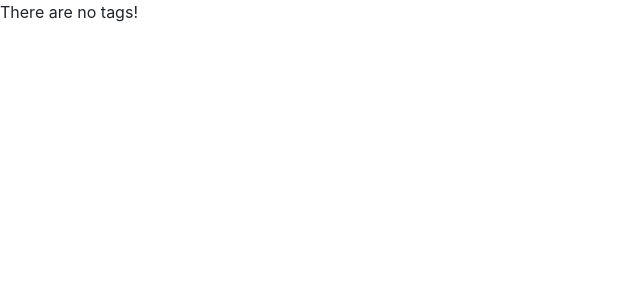
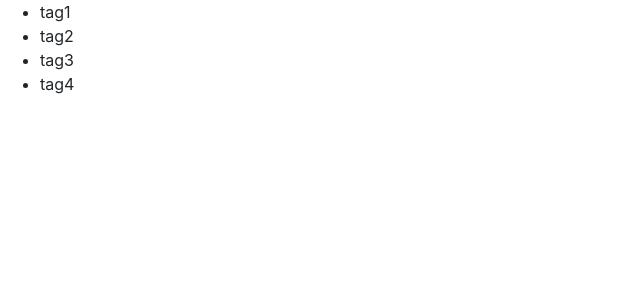
Before and after one commit to DevByJulian/react-lab-mosh, a React (Create React App) app: page / in a window 1280 px wide. Shown: the top 300 px of the page, without its empty margins (0-640 px from the left). Built offline with nearby package versions, Linux system fonts and the light colour scheme.

Commit message:
Conditional rendering -Techinque #2

```diff
--- a/src/Components/counter.jsx
+++ b/src/Components/counter.jsx
@@ -3,23 +3,19 @@ import React, { Component } from 'react';
 class Counter extends Component {
     state = {
         count: 10,
-        tags: []
-        // tags: ['tag1', 'tag2', 'tag3']
+        // tags: []
+        tags: ['tag1', 'tag2', 'tag3', 'tag4']
 
     }
 
-    renderTags() {
-        if (this.state.tags.length === 0) return <p>There are no tags!</p>;
 
-        return  <ul>{this.state.tags.map(tag => <li key={tag}>{tag}</li>)}</ul>
-
-    }
 
     render() {
 
         return (
             <div>
-               {this.renderTags()}
+            {this.state.tags.length === 0 && <p>There are no tags!!!</p>}
+            <ul>{this.state.tags.map(tag => <li key={tag}>{tag}</li>)}</ul>
 
             </div>
         );
```
